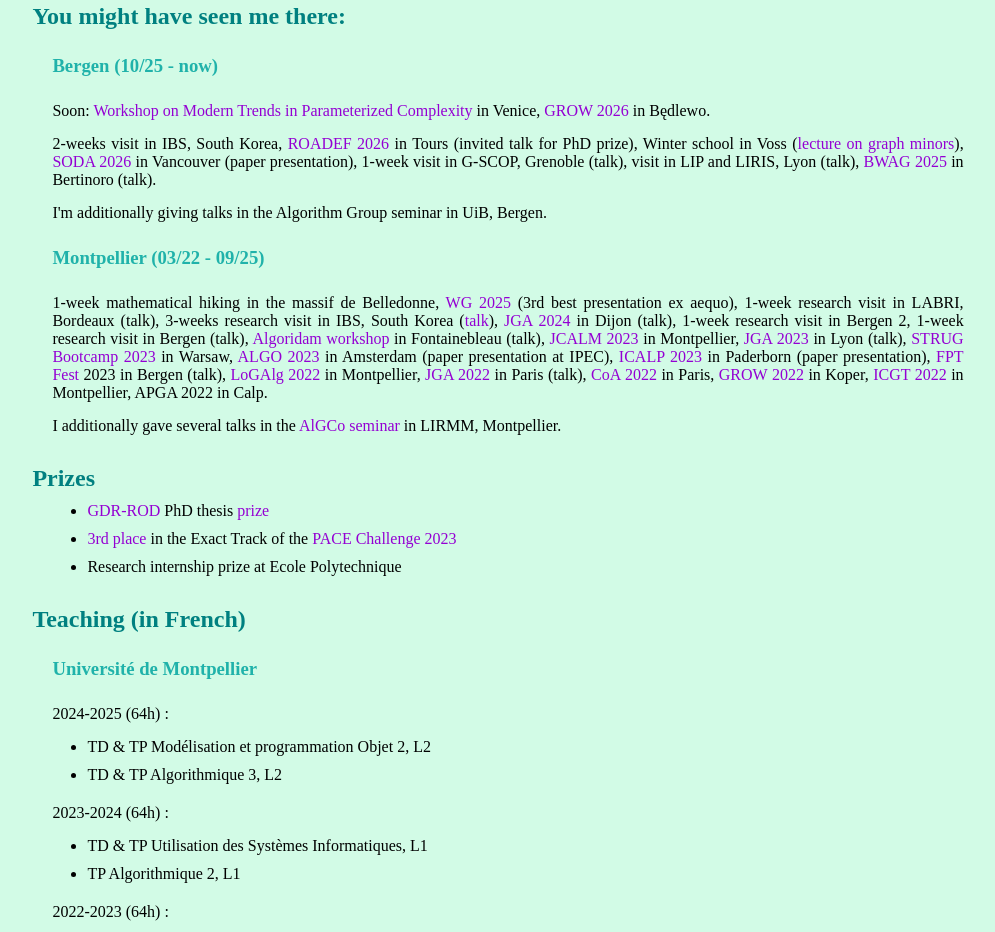
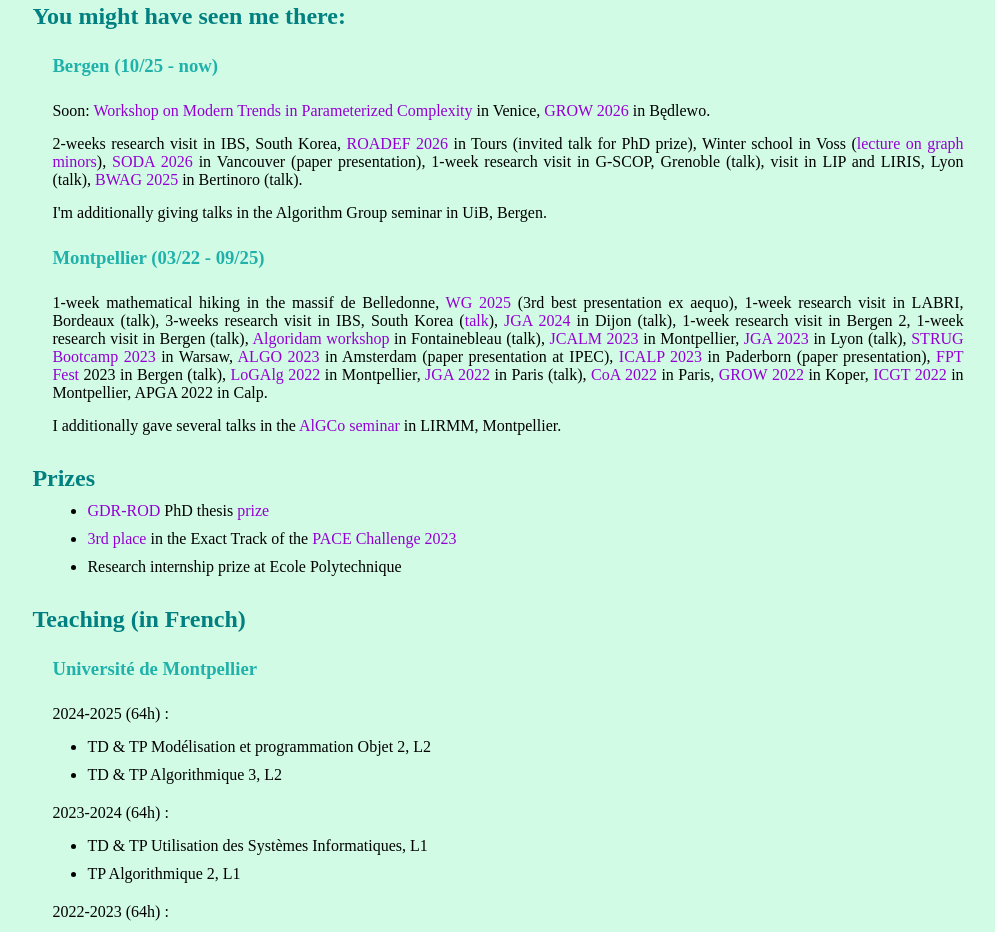
Before and after one commit to rainycloud500/laure.morelle, a plain HTML site: page index.html in a window 1280 px wide. Shown: the part 772-1704 px from the top of the page, without its empty margins (132-1127 px from the left). Drawn offline with Linux system fonts and the light colour scheme.

Commit message:
Update index.html

```diff
--- a/index.html
+++ b/index.html
@@ -50,11 +50,11 @@
 			<a href="https://sites.google.com/impan.pl/grow2026/">GROW 2026</a> in Będlewo.
 		</p>
 
-		<p> 2-weeks visit in IBS, South Korea,
+		<p> 2-weeks research visit in IBS, South Korea,
 			<a href="https://roadef2026.sciencesconf.org/?lang=fr">ROADEF 2026</a> in Tours (invited talk for PhD prize),
 			Winter school in Voss (<a href="Documents/Irr_vert_tech.pdf">lecture on graph minors</a>),
 			<a href="https://www.siam.org/conferences-events/siam-conferences/soda26/">SODA 2026</a> in Vancouver (paper presentation),
-			1-week visit in G-SCOP, Grenoble (talk), visit in LIP and LIRIS, Lyon (talk),
+			1-week research visit in G-SCOP, Grenoble (talk), visit in LIP and LIRIS, Lyon (talk),
 			<a href="https://bwag25.bici.events/home">BWAG 2025</a> in Bertinoro (talk).</p>
 
 		<p>I'm additionally giving talks in the Algorithm Group seminar in UiB, Bergen.</p>
```
